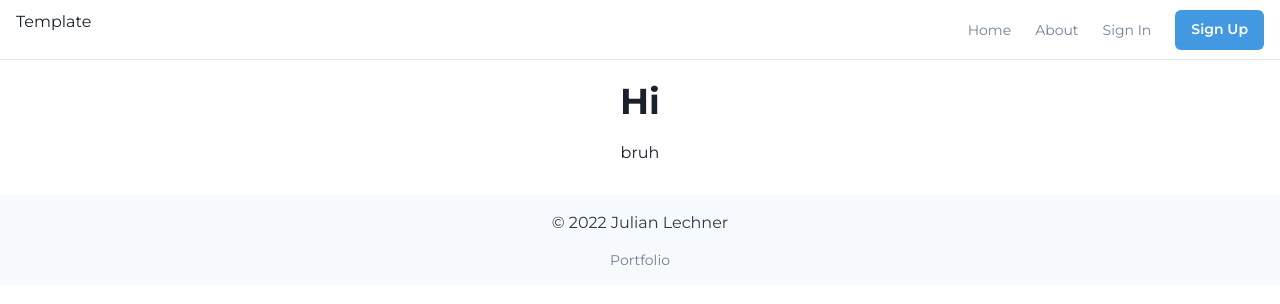
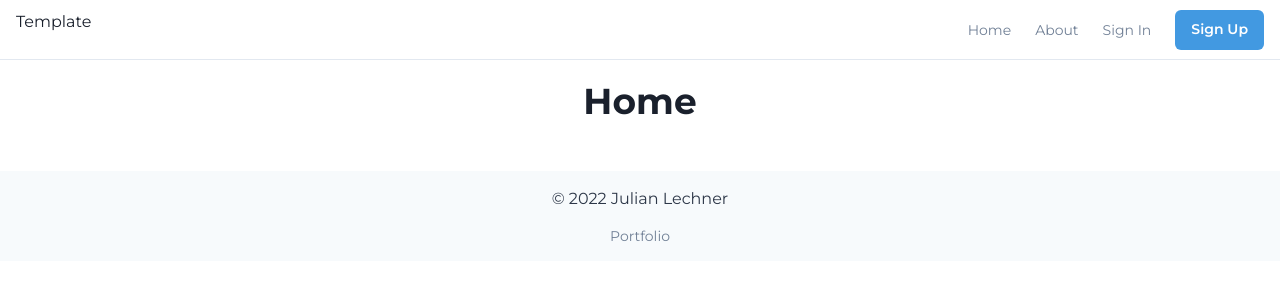
Before and after one commit to jll38/quizard, a React (Create React App) app in the folder client/: page / in a window 1280 px wide. Shown: the top 304 px of the page. Built offline with nearby package versions, Linux system fonts and the light colour scheme; no server answers.

Commit message:
readme.md and commenting code

```diff
--- a/client/src/App.js
+++ b/client/src/App.js
@@ -14,6 +14,7 @@ function App() {
 
   const [data, setData] = useState([{}]);
 
+  /*useEffect fetching json message from the backend*/
   useEffect(() => {
     fetch("/greeting").then(
       res => res.json()
@@ -25,12 +26,12 @@ function App() {
     )
   }, [])
   return (
-    <ChakraProvider>
+    <ChakraProvider> {/*Neccesary for ChakraUI elements to work. To not use ChakraUI replace <ChakraProvider></ChakraProvider> with <></>*/}
       <Navbar />
       <Container maxW='1000px' p='20px' mb='10px'centerContent>
         <Router>
-          <Routes>
-            <Route path="*" element={<NotFound />} />
+          <Routes> {/*Add routes for new pages here | See ./pages */}
+            <Route path="*" element={<NotFound />} /> {/*Wildcard Path, any URL that isn't defined in another route will land here*/}
             <Route path="/" element={<HomePage />} />
           </Routes>
         </Router>
--- a/client/src/pages/HomePage.js
+++ b/client/src/pages/HomePage.js
@@ -5,14 +5,14 @@ import HeaderDiv from '../components/HeaderDiv';
 import { Heading, Text } from '@chakra-ui/react'
 
 
+function HomePage() {
 
-function HomePage() {
+    /*Contents of Homepage*/
   return (
     <>
-    <Heading>Hi</Heading>
-    bruh
+    <Heading>Home</Heading>
     </>
   );
 }
 
-export default HomePage
+export default HomePage /*Allows HomePage to be imported into App.js*/
```
Also changed, not shown: 1 other file (tests, documents, lock files or other folders).
